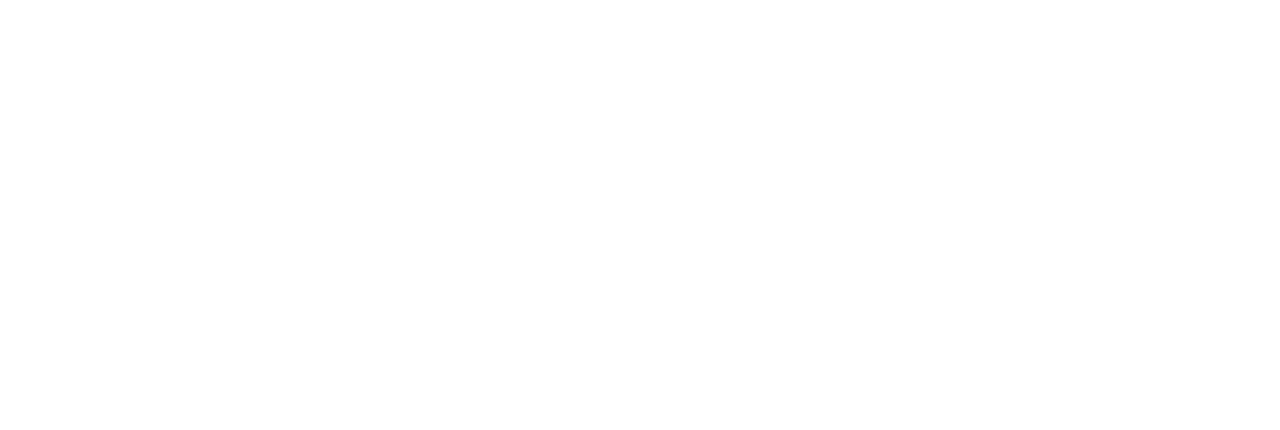
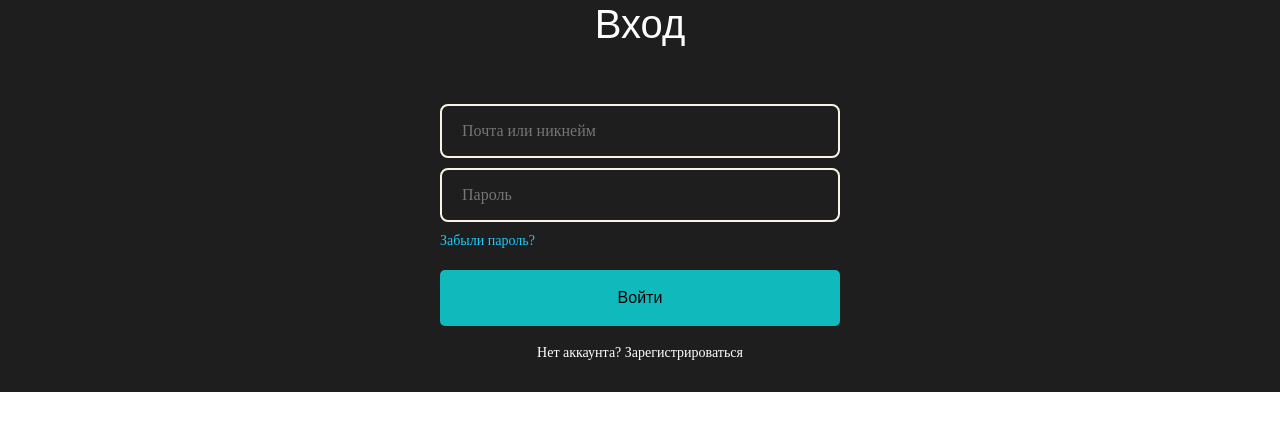
Before and after one commit to Haskiro/fit, a Vue app in the folder app/: page /login in a window 1280 px wide. Before the commit this address had no page. Shown: the top 430 px of the page. Built offline with nearby package versions, Linux system fonts and the light colour scheme.

Commit message:
login_signup page

```diff
--- /dev/null
+++ b/app/src/assets/scss/components/form.scss
@@ -0,0 +1,48 @@
+.form {
+    display: flex;
+    flex-direction: column;
+    width: 400px;
+    max-width: 100%;
+
+    &__input-container {
+      margin-bottom: 0.625rem;
+
+      &:last-of-type {
+        margin-bottom: 0;
+      }
+    }
+  }
+
+  .input {
+    background: none;
+    border-radius: 8px;
+    outline: none;
+    font: inherit;
+    padding: 1rem 1.25rem;
+    color: inherit;
+    border: 2px solid #F8F3E6;
+    width: 100%;
+
+    &:focus {
+      border-color: #FFD64A;
+    }
+  }
+
+  .heading {
+    font-family: 'Mak', 'Gilroy', sans-serif;
+    font-weight: 300;
+    font-size: 9rem;
+    line-height: 10.8rem;
+    color: #FCFCFF;
+
+    &--h2 {
+      font-size: 7.25rem;
+      line-height: 8.75rem;
+    }
+
+    &--h3 {
+      font-size: 2.5rem;
+      line-height: 3rem;
+    }
+
+  }
--- /dev/null
+++ b/app/src/components/AuthForm.vue
@@ -0,0 +1,133 @@
+<template>
+  <section ref="page" class="form-page">
+    <h1 class="form-page__heading heading heading--h3">
+      {{ heading }}
+    </h1>
+
+    <form class="form" @submit.prevent>
+      <div
+        v-for="(input, i) in inputs"
+        :key="i"
+        class="form__input-container"
+      >
+        <label :for="i" class="visually-hidden">
+          {{ input.placeholder }}
+        </label>
+        <input
+          :id="i"
+          :type="input.type"
+          :name="input.name"
+          class="input"
+          :placeholder="input.placeholder"
+          ref=""
+        >
+    </div>
+
+    <p v-if="$slots.agreement" class="form-page__agreement">
+      <slot name="agreement">
+      </slot>
+    </p>
+
+    <input
+      type="submit"
+      :value="buttonText"
+      class="form-page__btn btn"
+    >
+    </form>
+
+    <router-link
+      :to="additional.href"
+      class="form-page__link"
+    >
+      {{ additional.text }}
+    </router-link>
+  </section>
+</template>
+
+<script >
+export default {
+  name: 'AuthForm',
+  props: {
+    heading: {
+    type: String,
+    required: true
+    },
+    inputs: {
+    type: Array,
+    required: true
+    },
+    additional: {
+    type: Object,
+    required: false,
+    default: () => ({})
+    },
+    buttonText: {
+    type: String,
+    required: true
+    }
+  },
+}
+</script>
+
+<style lang="scss">
+@use '../assets/scss/components/form.scss';
+
+.form-page {
+  font-family: 'Gilroy';
+  display: flex;
+  background-color: #1E1E1E;
+  flex-direction: column;
+  justify-content: center;
+  align-items: center;
+  height: 100%;
+  padding-bottom: 2rem;
+
+  &__heading {
+    margin-bottom: 3.5rem;
+  }
+
+  &__link {
+    display: block;
+    width: 100%;
+    text-align: center;
+    font-weight: 300;
+    color: #FFFFFF;
+    text-decoration: none;
+    margin-top: 1.25rem;
+    font-size: 14px;
+    font-family: 'Gilroy';
+
+  }
+
+  &__agreement {
+    font-weight: 300;
+    font-size: 0.875rem;
+    line-height: 130%;
+    margin-top: 0.625rem;
+    color: #F8F3E6;
+  }
+
+  &__agreement-link {
+    text-decoration: none;
+    color: #19CBFC;
+  }
+
+  &__btn {
+    margin-top: 1.25rem;
+    display: inline-block;
+    cursor: pointer;
+    border: none;
+    font: inherit;
+    font-family: 'Gilroy', sans-serif;
+    font-weight: 300;
+    background: #0FB9BC;
+    text-decoration: none;
+    padding-top: 20px;
+    padding-bottom: 20px;
+    border-radius: 5px;
+  }
+}
+.visually-hidden{
+    display: none;
+}
+</style>
--- a/app/src/components/HelloWorld.vue
+++ /dev/null
@@ -1,13 +0,0 @@
-<template>
-  <div class="hello"></div>
-</template>
-
-<script>
-export default {
-  name: "HelloWorld",
-  props: {},
-};
-</script>
-
-<!-- Add "scoped" attribute to limit CSS to this component only -->
-<style scoped lang="scss"></style>
--- a/app/src/router/routes.js
+++ b/app/src/router/routes.js
@@ -1,18 +1,15 @@
-import HomeView from "../views/HomeView.vue";
+import login from "../views/LoginView"
+import signup from "../views/SignupView"
 
 export const routes = [
   {
-    path: "/",
-    name: "home",
-    component: HomeView,
+    path: "/login",
+    name: "LoginPage",
+    component: login
   },
   {
-    path: "/about",
-    name: "about",
-    // route level code-splitting
-    // this generates a separate chunk (about.[hash].js) for this route
-    // which is lazy-loaded when the route is visited.
-    component: () =>
-      import(/* webpackChunkName: "about" */ "../views/AboutView.vue"),
+    path: "/signup",
+    name: "SignupPage",
+    component: signup
   },
 ];
--- a/app/src/views/AboutView.vue
+++ /dev/null
@@ -1,5 +0,0 @@
-<template>
-  <div class="about">
-    <h1>This is an about page</h1>
-  </div>
-</template>
--- a/app/src/views/HomeView.vue
+++ /dev/null
@@ -1,18 +0,0 @@
-<template>
-  <div class="home">
-    <img alt="Vue logo" src="../assets/logo.png" />
-    <HelloWorld />
-  </div>
-</template>
-
-<script>
-// @ is an alias to /src
-import HelloWorld from "@/components/HelloWorld.vue";
-
-export default {
-  name: "HomeView",
-  components: {
-    HelloWorld,
-  },
-};
-</script>
--- /dev/null
+++ b/app/src/views/LoginView.vue
@@ -0,0 +1,43 @@
+<template>
+  <AuthForm
+    heading="Вход"
+    :inputs="inputs"
+    :additional="additional"
+    button-text="Войти"
+  >
+
+    <template v-slot:agreement>
+      <RouterLink to="#" class="form-page__agreement-link">
+        Забыли пароль?
+      </RouterLink>
+    </template>
+
+  </AuthForm>
+</template>
+
+<script>
+import AuthForm from '@/components/AuthForm.vue'
+  export default {
+    components: {
+      AuthForm,
+    },
+    name: 'LoginPage',
+    layout: 'auth',
+    data () {
+      return {
+      inputs: [
+        { type: 'email', placeholder: 'Почта или никнейм', name: 'email' },
+        { type: 'password', placeholder: 'Пароль', name: 'password' },
+      ],
+      additional: {
+        href: '/signup',
+        text: 'Нет аккаунта? Зарегистрироваться'
+      }
+    }
+  }
+}
+</script>
+
+<style lang="scss" scoped>
+
+</style>
--- /dev/null
+++ b/app/src/views/SignupView.vue
@@ -0,0 +1,43 @@
+<template>
+  <AuthForm
+    heading="Регистрация"
+    :inputs="inputs"
+    :additional="additional"
+    button-text="Зарегистрироваться"
+  >
+    <template v-slot:agreement>
+      Регистрируясь, вы соглашаетесь с
+      <RouterLink to="#" class="form-page__agreement-link">
+        правилами пользовательского соглашения
+      </RouterLink>
+    </template>
+  </AuthForm>
+</template>
+
+<script>
+import AuthForm from '@/components/AuthForm.vue'
+export default {
+  components: {
+    AuthForm,
+  },
+  name: 'SignupPage',
+  layout: 'auth',
+  data () {
+    return {
+      inputs: [
+        { type: 'text', placeholder: 'Введите никнейм', name: 'username' },
+        { type: 'email', placeholder: 'Введите email', name: 'email' },
+        { type: 'password', placeholder: 'Введите пароль', name: 'password' },
+      ],
+      additional: {
+        href: '/login',
+        text: 'Уже есть аккаунт? Войти'
+      }
+    }
+  }
+}
+</script>
+
+<style lang="scss" scoped>
+
+</style>
```
